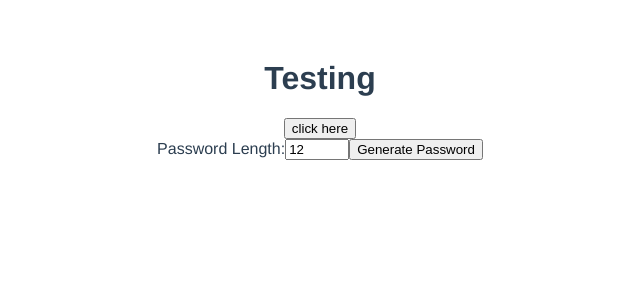
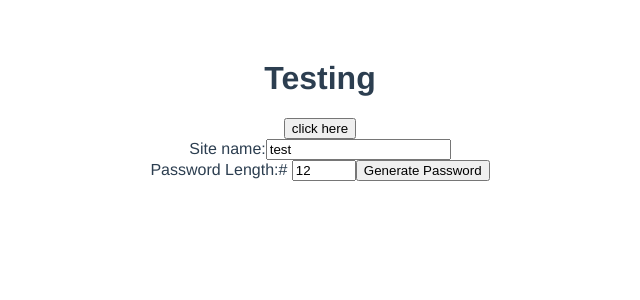
Before and after one commit to ShayaanRK/SecurePass, a Vue app: page / in a window 1280 px wide. Shown: the top 300 px of the page, without its empty margins (320-960 px from the left). Built offline with nearby package versions, Linux system fonts and the light colour scheme.

Commit message:
chore: added namefiles into the code

```diff
--- a/src/components/FormTest.vue
+++ b/src/components/FormTest.vue
@@ -1,10 +1,17 @@
 <template>
   <div>
-    <form @submit.prevent="handleSubmit">
-      <label for="length">Password Length:</label>
-      <input type="number" v-model="length" min="1" max="128" required />
-      <button type="submit">Generate Password</button>
-    </form>
+    <div>
+      <label for="length">Site name:</label>
+      <input type="text" v-model="siteName" required />
+    </div>
+    <div>
+      <form @submit.prevent="handleSubmit">
+        <label for="length">Password Length:</label>#
+        <input type="number" v-model="length" min="1" max="128" required />
+        <button type="submit">Generate Password</button>
+      </form>
+    </div>
+
     <div v-if="password">
       <h3>Generated Password:</h3>
       <p>{{ password }}</p>
@@ -22,15 +29,18 @@ export default {
   data() {
     return {
       length: 12,
-      password: ''
+      password: '',
+      site: '',
+      siteName: 'test',
     };
   },
   methods: {
     handleSubmit() {
       this.password = generatePassword(this.length);
+      this.site = this.siteName;
     },
     handleDownload() {
-      downloadPassword(this.password);
+      downloadPassword(this.password, this.site);
     },
   }
 };
--- a/src/utils/fileDownloader.js
+++ b/src/utils/fileDownloader.js
@@ -1,5 +1,6 @@
-export function downloadPassword(password) {
-    const blob = new Blob([password], { type: 'text/plain' });
+export function downloadPassword(password, siteName) {
+    const content = `${siteName}: ${password}`;
+    const blob = new Blob([content], { type: 'text/plain' });
     const url = URL.createObjectURL(blob);
     const a = document.createElement('a');
     a.href = url;
```
